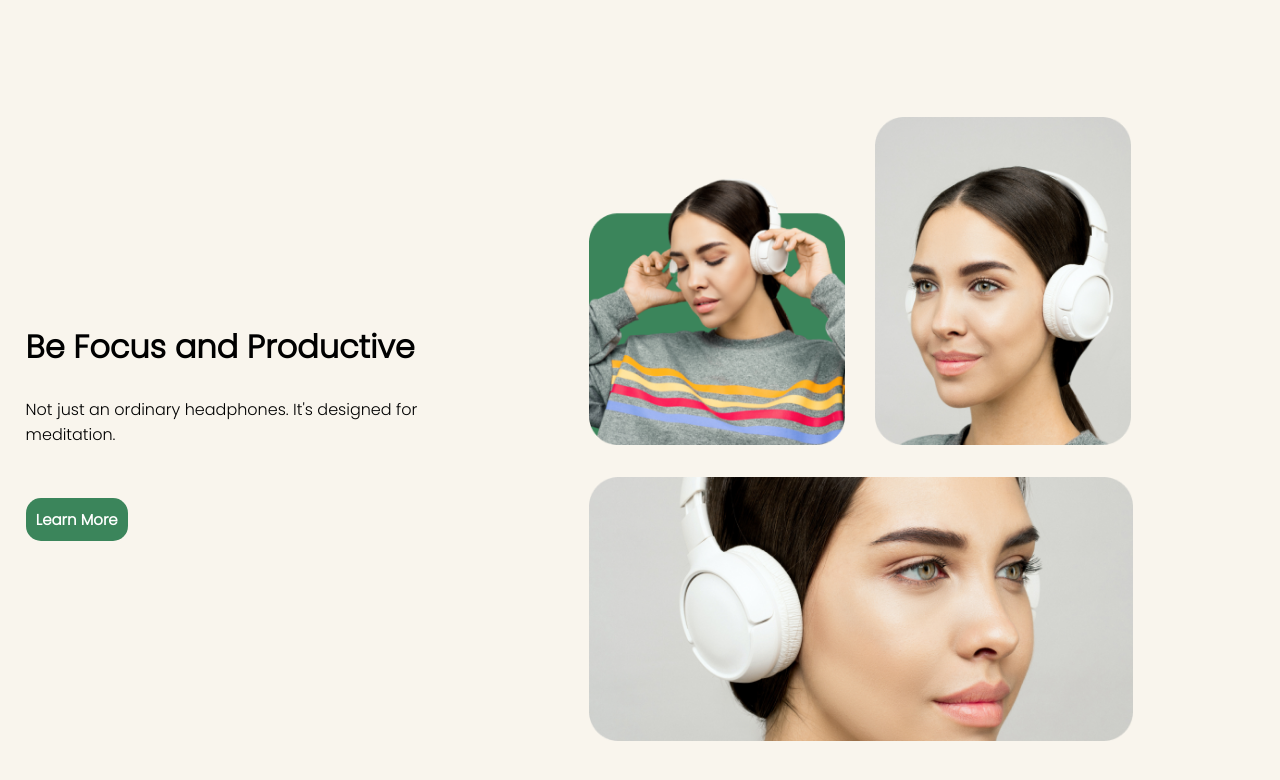
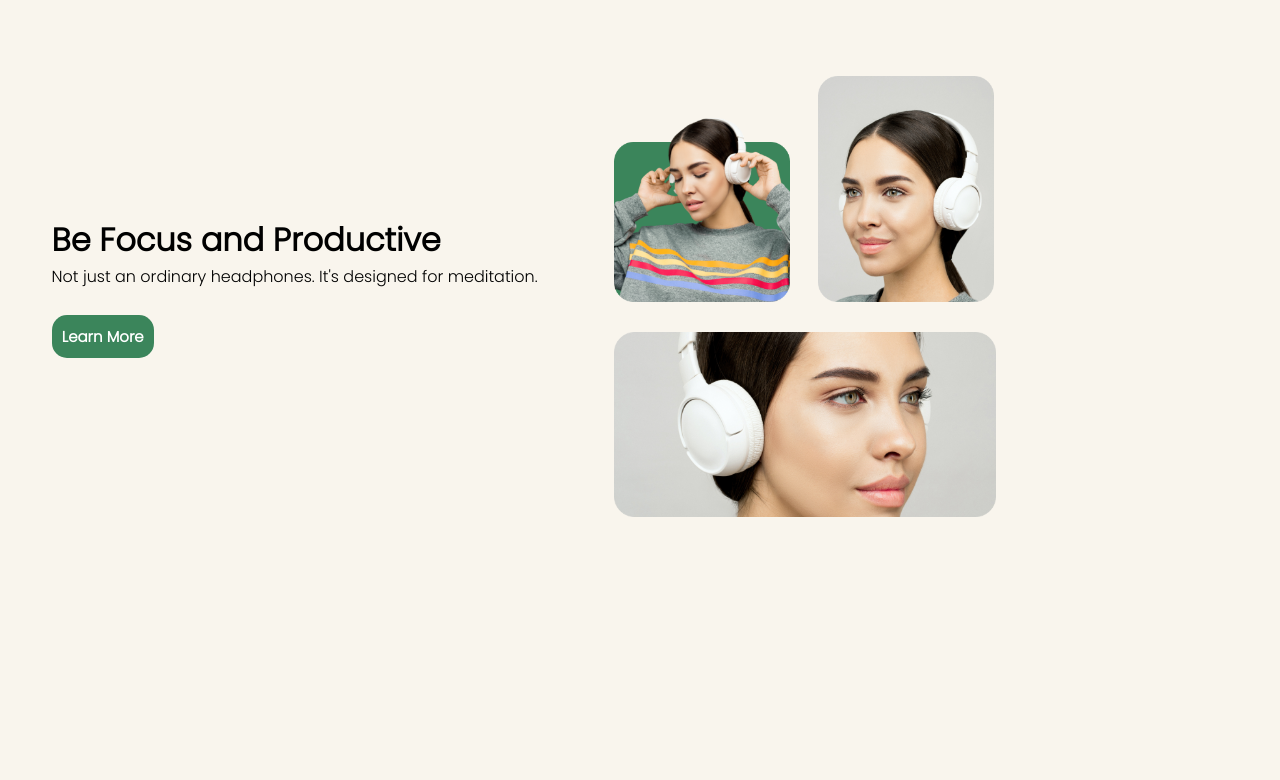
Before and after one commit to RahulSinghAswal/Learning-Web-Dev, a plain HTML site: page HTML-and-CSS-Projects/Project With Mock Up Design-2/index.html in a window 1280 px wide. Shown: the part 80-860 px from the top of the page. After the commit the page ends 800 px from the top, so only its background shows below. Drawn offline with Linux system fonts and the light colour scheme.

Commit message:
Little changes in the Project-2

```diff
--- a/HTML-and-CSS-Projects/Project With Mock Up Design-2/style/style.css
+++ b/HTML-and-CSS-Projects/Project With Mock Up Design-2/style/style.css
@@ -9,7 +9,7 @@
 /* nav */
 
 nav {
-  height: 15vh;
+  height: 10vh;
 
 }
 
@@ -43,6 +43,8 @@ nav ul li a {
 
 /* Hero section */
 main {
+  /* height: 80vh; */
+  /* width: 100vw; */
   display: flex;
   align-items: center;
   justify-content: center;
@@ -54,7 +56,8 @@ main {
 }
 
 .leftmain h1, p {
-  margin: 5%;
+  margin-left: 5%;
+
 }
 
 .leftmain button {
@@ -72,17 +75,18 @@ main {
 
 /* Right section */
 .rightmain {
-  width: 60%;
+  /* width: %; */
   padding: 5%;
-  align-items: center;
+  /* align-items: center; */
 }
 
 .rightmain  div img {
-  width: 40%;
+  width: 30%;
   margin: 2%;
 }
 
+
 .rightmain > img {
-  width: 85%;
+  width: 65%;
   margin: 2%;
 }
```
